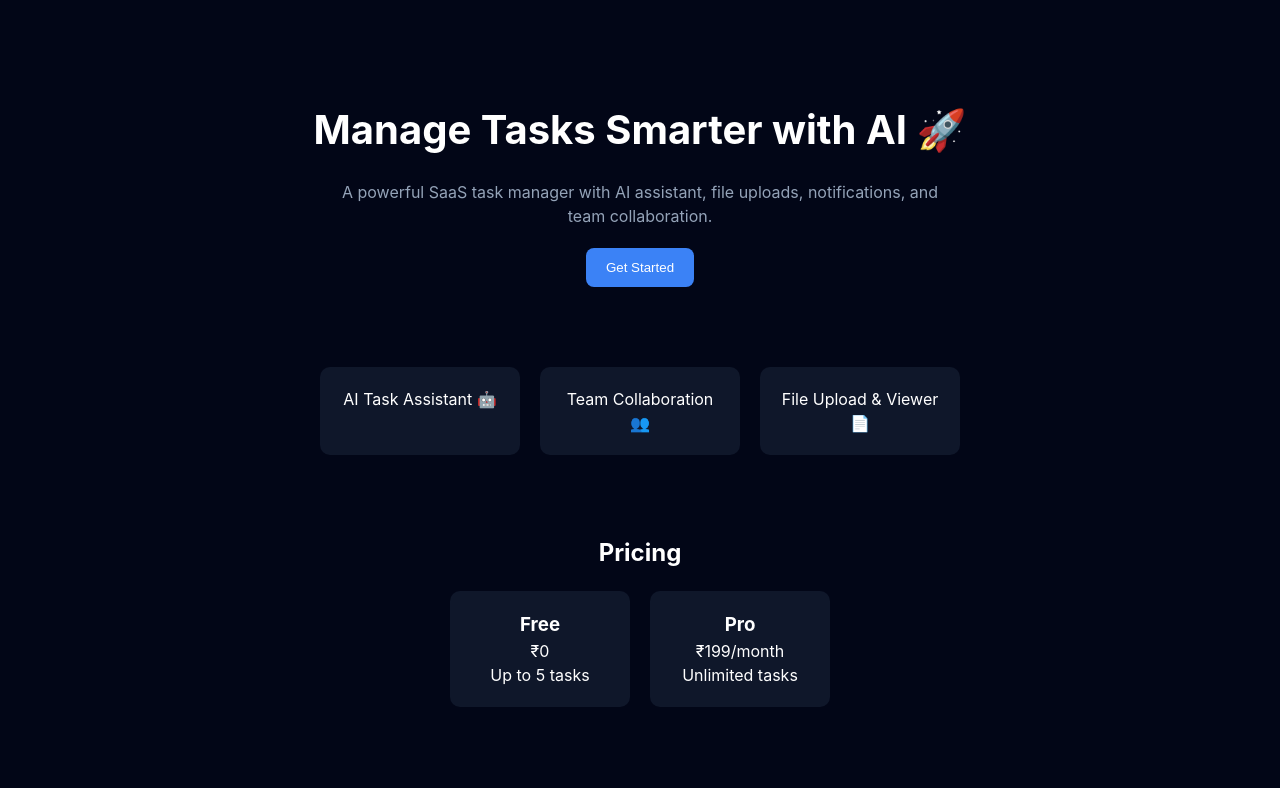
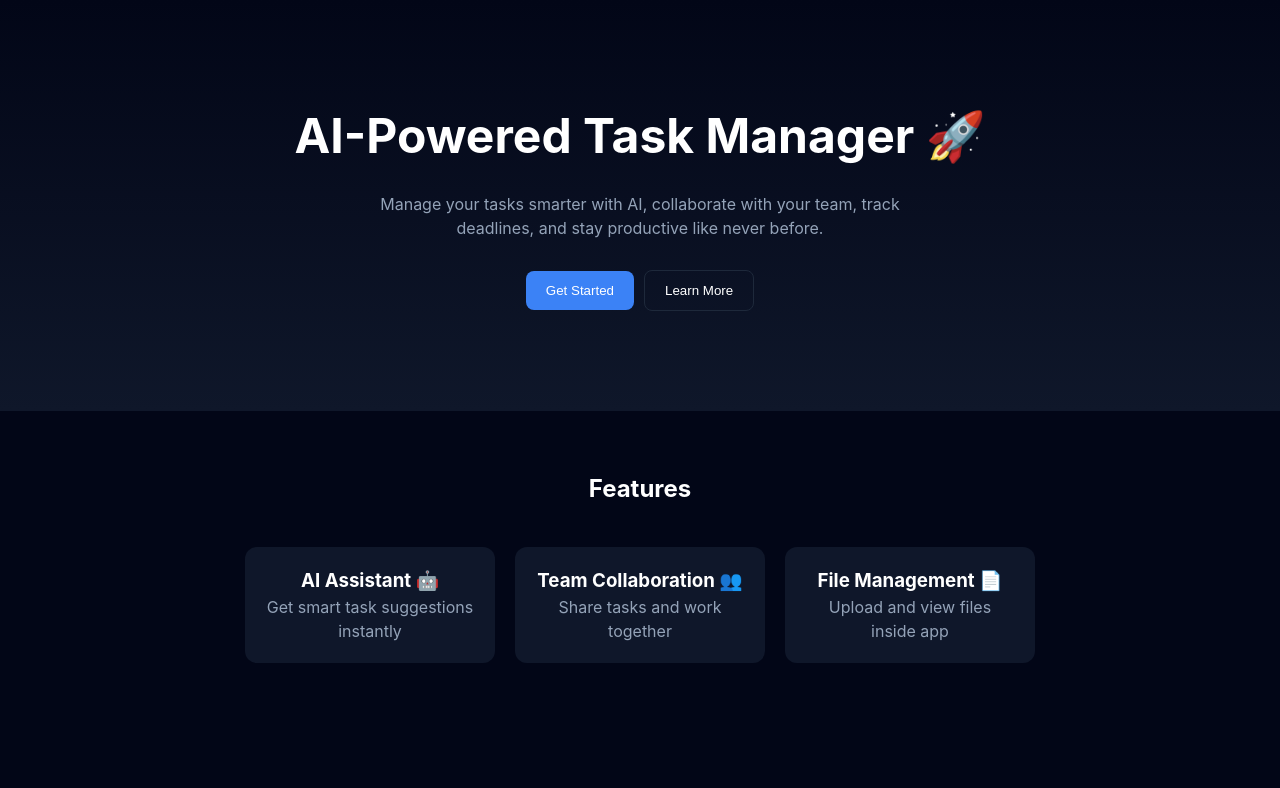
Before and after one commit to Lokeshkarri231/-task-manager-dashboard-, a React (Vite) app: page / in a window 1280 px wide. Shown: the top 788 px of the page. Built offline with nearby package versions, Linux system fonts and the light colour scheme; no server answers.

Commit message:
ui: upgraded landing page to premium SaaS design

```diff
--- a/src/pages/Home.jsx
+++ b/src/pages/Home.jsx
@@ -5,97 +5,91 @@ function Home() {
   const navigate = useNavigate();
 
   return (
-    <div style={{ background: "#020617", color: "white", minHeight: "100vh", padding: "40px" }}>
+    <div style={{ background: "#020617", color: "white", minHeight: "100vh" }}>
 
       {/* HERO */}
-      <div style={{ textAlign: "center", marginTop: "60px" }}>
-        <h1 style={{ fontSize: "40px", marginBottom: "20px" }}>
-          Manage Tasks Smarter with AI 🚀
+      <div
+        style={{
+          textAlign: "center",
+          padding: "100px 20px",
+          background: "linear-gradient(to bottom, #020617, #0f172a)"
+        }}
+      >
+        <h1 style={{ fontSize: "48px", marginBottom: "20px", fontWeight: "bold" }}>
+          AI-Powered Task Manager 🚀
         </h1>
 
         <p style={{ color: "#94a3b8", maxWidth: "600px", margin: "auto" }}>
-          A powerful SaaS task manager with AI assistant, file uploads,
-          notifications, and team collaboration.
+          Manage your tasks smarter with AI, collaborate with your team,
+          track deadlines, and stay productive like never before.
         </p>
 
+        <div style={{ marginTop: "30px" }}>
           <button
-          onClick={() => navigate("/")}
-          style={{
-            marginTop: "20px",
-            padding: "12px 20px",
-            background: "#3b82f6",
-            border: "none",
-            borderRadius: "8px",
-            color: "white",
-            cursor: "pointer"
-          }}
+            onClick={() => navigate("/login")}
+            style={primaryBtn}
           >
             Get Started
           </button>
+
+          <button
+            style={secondaryBtn}
+          >
+            Learn More
+          </button>
+        </div>
       </div>
 
       {/* FEATURES */}
-      <div style={{ marginTop: "80px", display: "flex", justifyContent: "center", gap: "20px" }}>
+      <div style={{ padding: "60px 20px", textAlign: "center" }}>
+        <h2 style={{ marginBottom: "40px" }}>Features</h2>
+
+        <div style={{ display: "flex", justifyContent: "center", gap: "20px", flexWrap: "wrap" }}>
 
           {[
-          "AI Task Assistant 🤖",
-          "Team Collaboration 👥",
-          "File Upload & Viewer 📄"
-        ].map((feature, i) => (
-          <div
-            key={i}
-            style={{
-              padding: "20px",
-              background: "#0f172a",
-              borderRadius: "10px",
-              width: "200px",
-              textAlign: "center"
-            }}
-          >
-            {feature}
+            { title: "AI Assistant 🤖", desc: "Get smart task suggestions instantly" },
+            { title: "Team Collaboration 👥", desc: "Share tasks and work together" },
+            { title: "File Management 📄", desc: "Upload and view files inside app" }
+          ].map((f, i) => (
+            <div key={i} style={featureCard}>
+              <h3>{f.title}</h3>
+              <p style={{ color: "#94a3b8" }}>{f.desc}</p>
             </div>
           ))}
 
         </div>
+      </div>
 
       {/* PRICING */}
-      <div style={{ marginTop: "80px", textAlign: "center" }}>
+      <div style={{ padding: "60px 20px", textAlign: "center" }}>
         <h2>Pricing</h2>
 
-        <div style={{ display: "flex", justifyContent: "center", gap: "20px", marginTop: "20px" }}>
+        <div style={{ display: "flex", justifyContent: "center", gap: "20px", marginTop: "30px", flexWrap: "wrap" }}>
 
           {/* FREE */}
-          <div style={cardStyle}>
+          <div style={pricingCard}>
             <h3>Free</h3>
-            <p>₹0</p>
-            <p>Up to 5 tasks</p>
+            <p style={{ fontSize: "24px" }}>₹0</p>
+            <p>5 Tasks Limit</p>
           </div>
 
           {/* PRO */}
-          <div style={cardStyle}>
+          <div style={{ ...pricingCard, border: "2px solid #3b82f6" }}>
             <h3>Pro</h3>
-            <p>₹199/month</p>
-            <p>Unlimited tasks</p>
+            <p style={{ fontSize: "24px" }}>₹199/mo</p>
+            <p>Unlimited Tasks</p>
           </div>
 
         </div>
       </div>
 
       {/* CTA */}
-      <div style={{ marginTop: "80px", textAlign: "center" }}>
-        <h2>Start managing your tasks today</h2>
+      <div style={{ textAlign: "center", padding: "80px 20px" }}>
+        <h2>Start managing your work today 🚀</h2>
 
         <button
-          onClick={() => navigate("/")}
-          style={{
-            marginTop: "20px",
-            padding: "12px 20px",
-            background: "#22c55e",
-            border: "none",
-            borderRadius: "8px",
-            color: "white",
-            cursor: "pointer"
-          }}
+          onClick={() => navigate("/login")}
+          style={{ ...primaryBtn, marginTop: "20px" }}
         >
           Sign Up Now
         </button>
@@ -104,11 +98,37 @@ function Home() {
   );
 }
 
-const cardStyle = {
+const primaryBtn = {
+  padding: "12px 20px",
+  background: "#3b82f6",
+  border: "none",
+  borderRadius: "8px",
+  color: "white",
+  cursor: "pointer",
+  marginRight: "10px"
+};
+
+const secondaryBtn = {
+  padding: "12px 20px",
+  background: "transparent",
+  border: "1px solid #1e293b",
+  borderRadius: "8px",
+  color: "white",
+  cursor: "pointer"
+};
+
+const featureCard = {
   background: "#0f172a",
   padding: "20px",
-  borderRadius: "10px",
-  width: "180px"
+  borderRadius: "12px",
+  width: "250px"
+};
+
+const pricingCard = {
+  background: "#0f172a",
+  padding: "30px",
+  borderRadius: "12px",
+  width: "200px"
 };
 
 export default Home;
```
Lines whose indentation alone changed are shown as unchanged.
